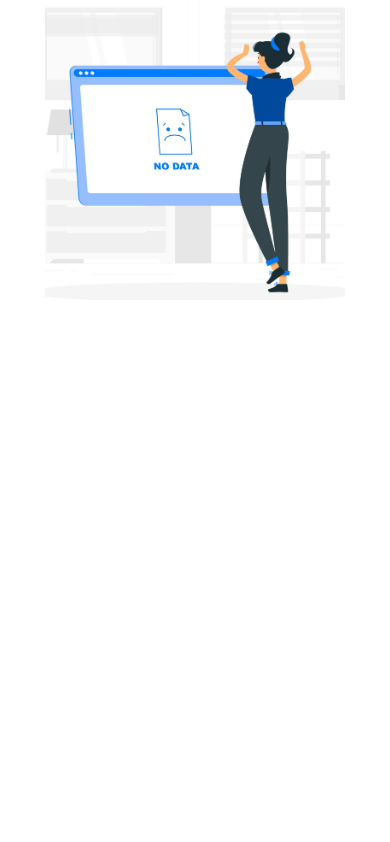
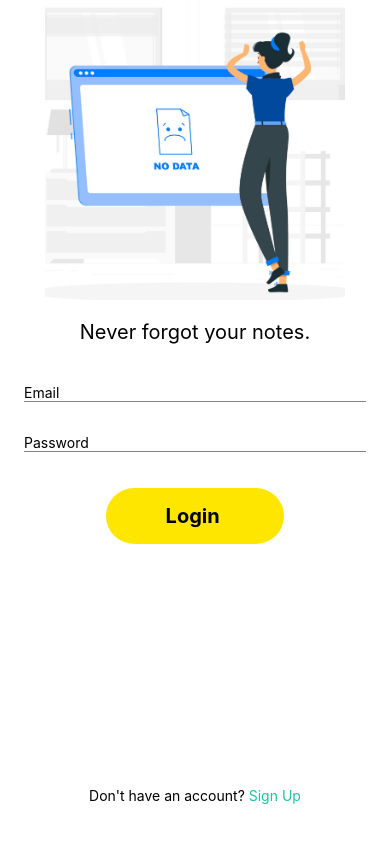
Before and after one commit to Owhab/Notes, a React Native app: screen /SignIn in a window 390 px wide. Built offline with nearby package versions, Linux system fonts and the light colour scheme.

Commit message:
added login screen

```diff
--- /dev/null
+++ b/src/components/text/Button/Button.js
@@ -0,0 +1,26 @@
+import { View, TouchableOpacity, StyleSheet, Text } from "react-native";
+import React from "react";
+import { spacing } from "../../../theme/spacing";
+
+export default function Button({ title, onPress, customStyles }) {
+  return (
+    <TouchableOpacity style={[styles.button, customStyles]} onPress={onPress}>
+      <Text style={styles.buttonContent}>{title}</Text>
+    </TouchableOpacity>
+  );
+}
+
+const styles = StyleSheet.create({
+  button: {
+    flexDirection: "row",
+    alignItems: "center",
+  },
+  buttonContent: {
+    backgroundColor: "#FFE600",
+    paddingVertical: spacing[4],
+    paddingHorizontal: spacing[15],
+    borderRadius: 30,
+    fontWeight: "bold",
+    fontSize: spacing[5],
+  },
+});
--- a/src/screens/SignIn.js
+++ b/src/screens/SignIn.js
@@ -1,14 +1,49 @@
-import { View, Text, Image, StyleSheet } from "react-native";
+import {
+  View,
+  Text,
+  Image,
+  StyleSheet,
+  TextInput,
+  Pressable,
+} from "react-native";
 import React from "react";
 import { SafeAreaView } from "react-native-safe-area-context";
+import { colors } from "../theme/colors";
+import { spacing } from "../theme/spacing";
+import Button from "../components/text/Button/Button";
 
-export default function SignIn() {
+export default function SignIn({ navigation }) {
   return (
-    <SafeAreaView>
+    <SafeAreaView style={{ flex: 1 }}>
       <Image
         style={styles.signInImage}
         source={require("../../assets/images/empty-state.jpg")}
       />
+      <Text style={styles.signInTitle}>Never forgot your notes.</Text>
+      <View style={styles.formContainer}>
+        <TextInput style={styles.input} placeholder="Email" />
+        <TextInput
+          secureTextEntry
+          style={styles.input}
+          placeholder="Password"
+        />
+        <Button
+          customStyles={{ marginTop: spacing[5], alignSelf: "center" }}
+          title="Login "
+        />
+      </View>
+      <View style={styles.signUpText}>
+        <Pressable
+          onPress={() => {
+            navigation.navigate("SignUp");
+          }}
+        >
+          <Text>
+            Don't have an account?{" "}
+            <Text style={{ color: colors.green }}>Sign Up</Text>
+          </Text>
+        </Pressable>
+      </View>
     </SafeAreaView>
   );
 }
@@ -19,4 +54,23 @@ const styles = StyleSheet.create({
     width: 300,
     height: 300,
   },
+  signInTitle: {
+    textAlign: "center",
+    fontSize: spacing[5],
+    marginTop: spacing[5],
+  },
+  formContainer: {
+    padding: spacing[6],
+  },
+  input: {
+    borderBottomColor: colors.grey,
+    borderBottomWidth: 1,
+    marginVertical: spacing[4],
+  },
+  signUpText: {
+    alignItems: "center",
+    justifyContent: "flex-end",
+    paddingBottom: spacing[10],
+    flex: 1,
+  },
 });
--- a/src/theme/spacing.js
+++ b/src/theme/spacing.js
@@ -1 +1,3 @@
-export const spacing = [2, 4, 8, 12, 16, 20, 24, 28, 32];
+export const spacing = [
+  2, 4, 8, 12, 16, 20, 24, 28, 32, 36, 40, 44, 48, 52, 56, 60,
+];
```
